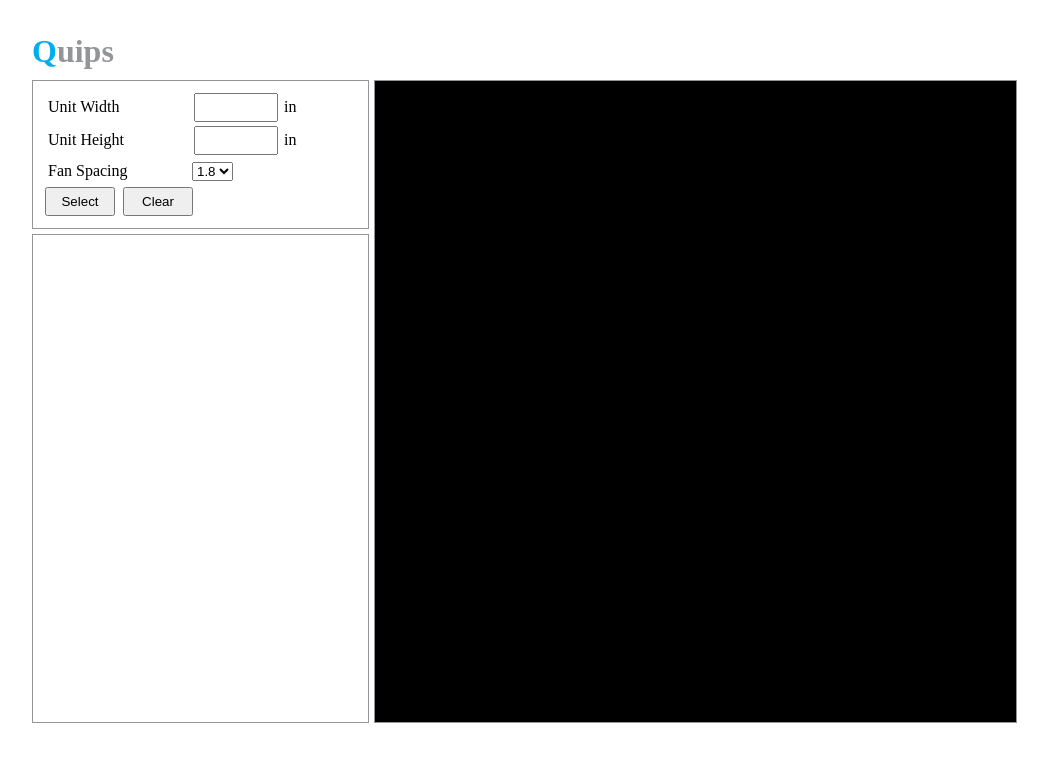
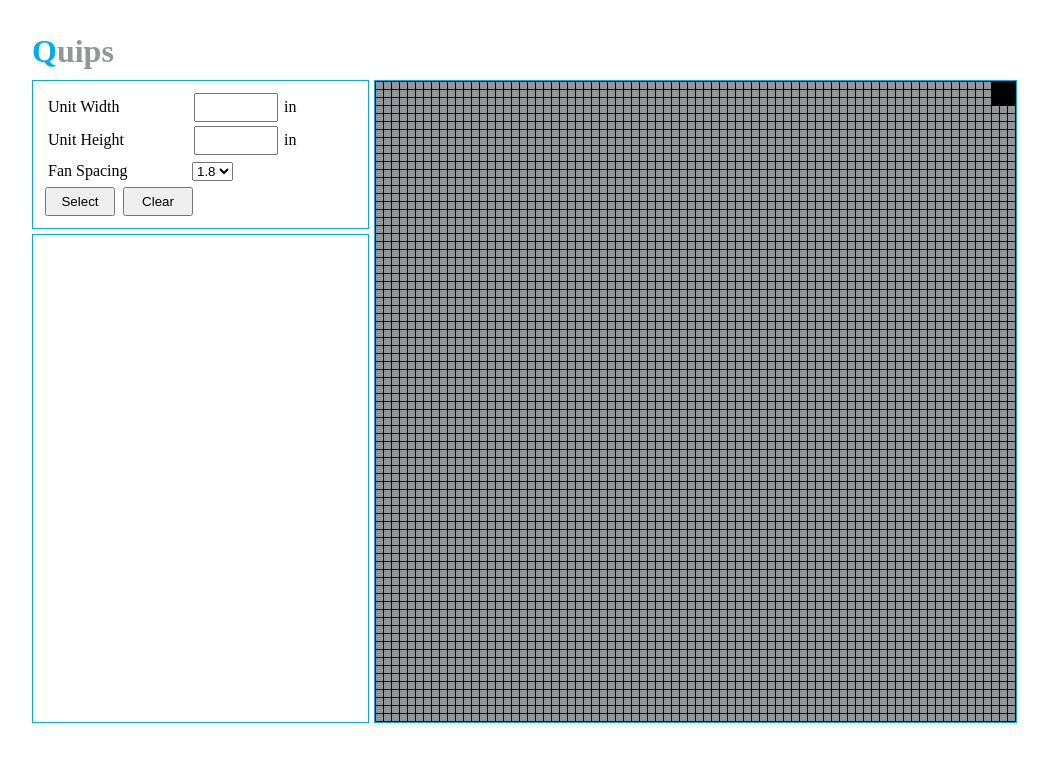
Before and after one commit to Daedex/QPSelect, a PHP site: page / in a window 1280 px wide. Shown: the top 762 px of the page, without its empty margins (1-1049 px from the left). Run offline with PHP 8.4, Linux system fonts and the light colour scheme; some libraries are stand-ins or nearby versions.

Commit message:
making a lot of progress, cant believe it is 2:30am right now

```diff
--- a/index.css
+++ b/index.css
@@ -1,5 +1,4 @@
 body {
-
 }
 
 .container {
@@ -33,7 +32,7 @@ input {
 
 #selectForm {
 	display: block;
-	border: 1px solid #939598;
+	border: 1px solid #00AEEF;
 	padding: 10px;
 	margin: 5px;
 	width: 315px;
@@ -41,12 +40,11 @@ input {
 
 #emptyGrid {
 	display: inline-block;
-	border: 1px solid #939598;
+	border: 1px solid #00AEEF;
 	width: 641px;
 	height: 641px;
 	padding: 0px;
 	margin-top: 5px;
-	background-color: black;
 }
 
 #grid {
@@ -60,7 +58,16 @@ input {
 .selected {
 	height: 5px;
     width: 5px;
-    background-color: yellow;
+    background-color: white;
+   	text-align: center;
+	vertical-align: middle;
+	border: 1px solid black;
+}
+
+.selection-type-none {
+	height: 5px;
+    width: 5px;
+    background-color: black;
    	text-align: center;
 	vertical-align: middle;
 	border: 1px solid black;
@@ -69,7 +76,7 @@ input {
 .selection-type-0 {
 	height: 5px;
     width: 5px;
-    background-color: #00FE00;
+    background-color: #939598;
    	text-align: center;
 	vertical-align: middle;
 	border: 1px solid black;
@@ -89,9 +96,9 @@ input {
 	padding: 0px;
 }
 
-.selectedInfo {
+#selectedInfo {
 	display: block;
-	border: 1px solid #939598;
+	border: 1px solid #00AEEF;
 	padding: 10px;
 	margin: 5px;
 	width: 315px;
--- a/index.html
+++ b/index.html
@@ -2,8 +2,8 @@
 <html lang="en">
   <head>
   	<link rel="stylesheet" type="text/css" href="index.css">
-  	<script src="https://ajax.googleapis.com/ajax/libs/jquery/2.1.3/jquery.min.js" async></script>
-  	<script type="text/javascript" src="master.js" async></script>
+  	<script src="https://ajax.googleapis.com/ajax/libs/jquery/2.1.3/jquery.min.js"></script>
+  	<script type="text/javascript" src="master.js"></script>
   	<title>QUIPS</title>
   </head>
 
@@ -13,15 +13,15 @@
 
 	  	<div class="sideBar">
 		  	<form id="selectForm" action="" method="post">
-					<div class="field1">
+					<div>
 						<label for="width">Unit Width</label>
 						<input name="width" id="width" autocomplete="off">&nbsp;in</input>
 					</div>
-					<div class="field2">
+					<div>
 						<label for="height">Unit Height</label>
 						<input name="height" id="height" autocomplete="off">&nbsp;in</input>
 					</div>
-					<div class="field3">
+					<div>
 						<label for="fanSpacing">Fan Spacing</label>
 						<select id="fanSpacing">
 					  		<option value="1.8">1.8</option>
@@ -29,21 +29,22 @@
 					  		<option value="1.5">1.5</option>
 						</select>
 					</div>
-					<div class="field4">
+					<div>
 						<input type="button" value="Select" id="btnSelect" onclick="runSelection();">
 						<input type="button" value="Clear" id="btnClear" onclick="clearSelection();">
 					</div>
 			</form>
 
-			<div class="selectedInfo">
+			<div id="selectedInfo">
 			</div>
 		</div>
-		<script>
-			myAlert();
-		</script>
+
+		<script>$(document).ready(initGrid);</script>
+
 		<div id="emptyGrid">
 			<table id="grid"></table>
 		</div>
+
 	</div>
   </body>
 </html>
--- a/master.js
+++ b/master.js
@@ -1,63 +1,69 @@
-function myAlert() {
-	alert("please work");
+//initialize the grid
+function initGrid() {
+	var $grid = $('#grid');
+	var html = [];
+	var id, x, y,
+		X_MAX = 182,
+		Y_MAX = 182;
+
+	for(y=Y_MAX; y>=24; y-=2) {
+	    html.push('<tr>')
+	    for(x=24; x<=X_MAX; x+=2) {
+	    	id = '"'+'x'+x+'y'+y+'"';
+	        html.push('<td class="selection-type-0" id='+id+'></td>');
+	        //initialize Selection objects here??
+	    }
+	    html.push('</tr>');
+	}
+	$grid.append(html.join(''));
+
+	//unavailable selection sizes - will we need to hardcode all of them?
+	//i think a couple for loops could do the trick
+	document.getElementById("x182y182").className = "selection-type-none";
+	document.getElementById("x180y182").className = "selection-type-none";
+	document.getElementById("x182y180").className = "selection-type-none";
+	document.getElementById("x180y180").className = "selection-type-none";
+	document.getElementById("x178y182").className = "selection-type-none";
+	document.getElementById("x178y180").className = "selection-type-none";
+	document.getElementById("x178y178").className = "selection-type-none";
+	document.getElementById("x180y178").className = "selection-type-none";
+	document.getElementById("x182y178").className = "selection-type-none";
 };
-/*
-//selection class declaration
-var Selection = function () {
-	this.width = width;
-	this.height = height;
 
+//refreshes the grid
+function refreshGrid() {
+	//delete all contents of the table "grid"
+	$('#grid').empty();
+	//reinitialize the grid
+	initGrid();
 };
 
 //run the current selection
 function runSelection() {
-	alert("test");
+	//refresh grid to remove previous selections
+	refreshGrid();
+	//store dimensions
+	var width = $('#width').val();
+	var height = $('#height').val();
+	//create id string - this is redundant and will be part of the selection class
+	var size = 'x'+width+'y'+height;
+	//renames the table element's class name to indicate selected size with css
+	document.getElementById(size).className = "selected";
 };
 
 //clear the current selection
 function clearSelection() {
+	//sets inputs to null
 	$('#width').val(null);
 	$('#height').val(null);
+	//refresh grid to remove previous selections
+	refreshGrid();
 };
 
-//initialize the grid
-function initGrid() {
-	alert("test");
-	var $grid = $('#grid');
-	var html = [];
-	var x, y,
-		X_MAX = 80;
-		Y_MAX = 80;
-	for(y=0; y<=Y_MAX; y++) {
-		html.push('<tr>')
-		for(x=0; x<=X_MAX; x++) {
-				html.push('<td class="selection-type-0" id="x0y0" onclick="clickSquare();">'+'</td>');
-			}
-		}
-		html.push('</tr>');
-	}
-	$grid.append(html.join(''));
+
+//selection class declaration
+var Selection = function (x, y) {
+	this.width = x;
+	this.height = y;
+	this.id = '"'+'x'+x+'y'+y+'"';
 };
-
-//create grid for current selection
-function createGrid() {
-	$('#grid').empty();
-	var unitWidth = $('#unitWidth').val();
-	var unitHeight = $('#unitHeight').val();
-	var $grid = $('#grid');
-	var html = [];
-	var W, H;
-	for(H=182; H>=24; H-=2) {
-		html.push('<tr class="line">')
-		for(W=24; W<=182; W+=2) {
-			if(W==unitWidth && H==unitHeight) {
-				html.push('<td class="selectedSquare">'+'</td>');
-			}
-			else {
-				html.push('<td class="square" id="square'+W+'x'+H+'" onclick="clickSquare();">'+'</td>');
-			}
-		}
-		html.push('</tr>');
-	}
-	$grid.append(html.join(''));
-};
```
